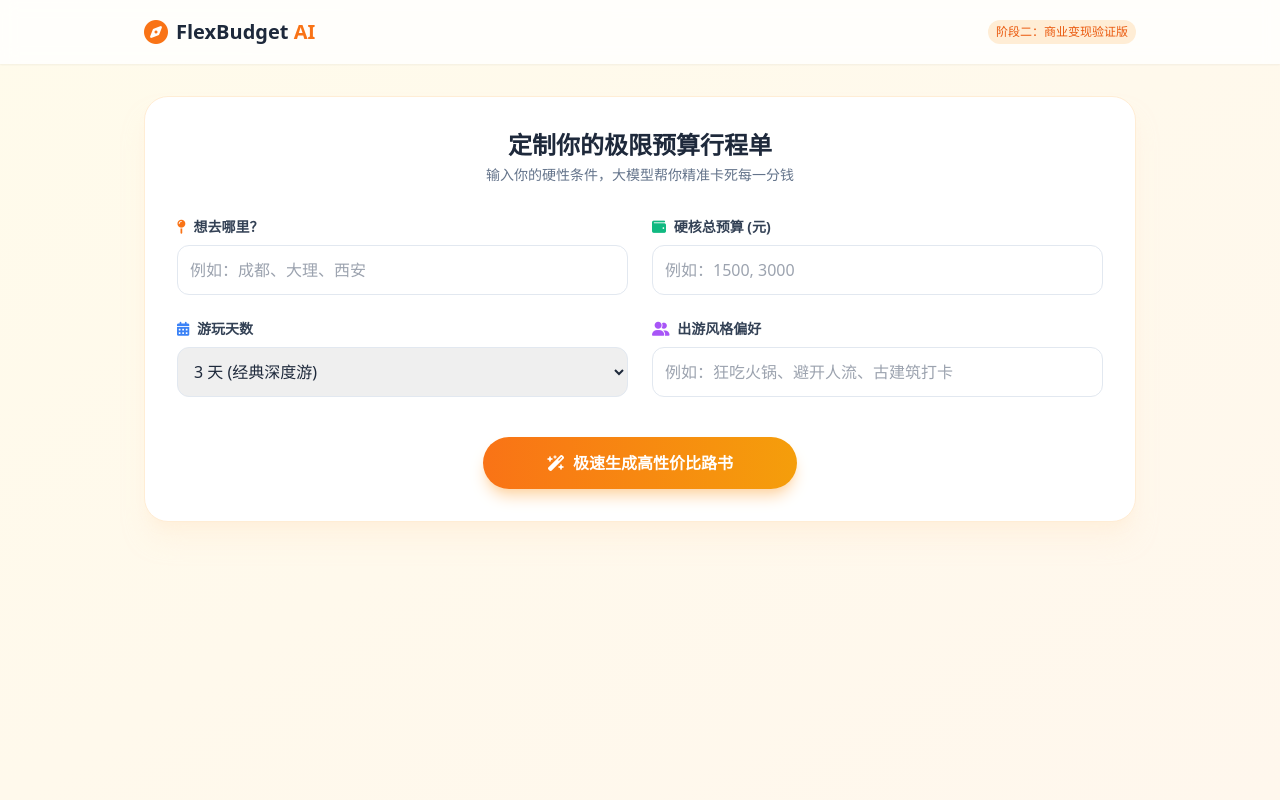
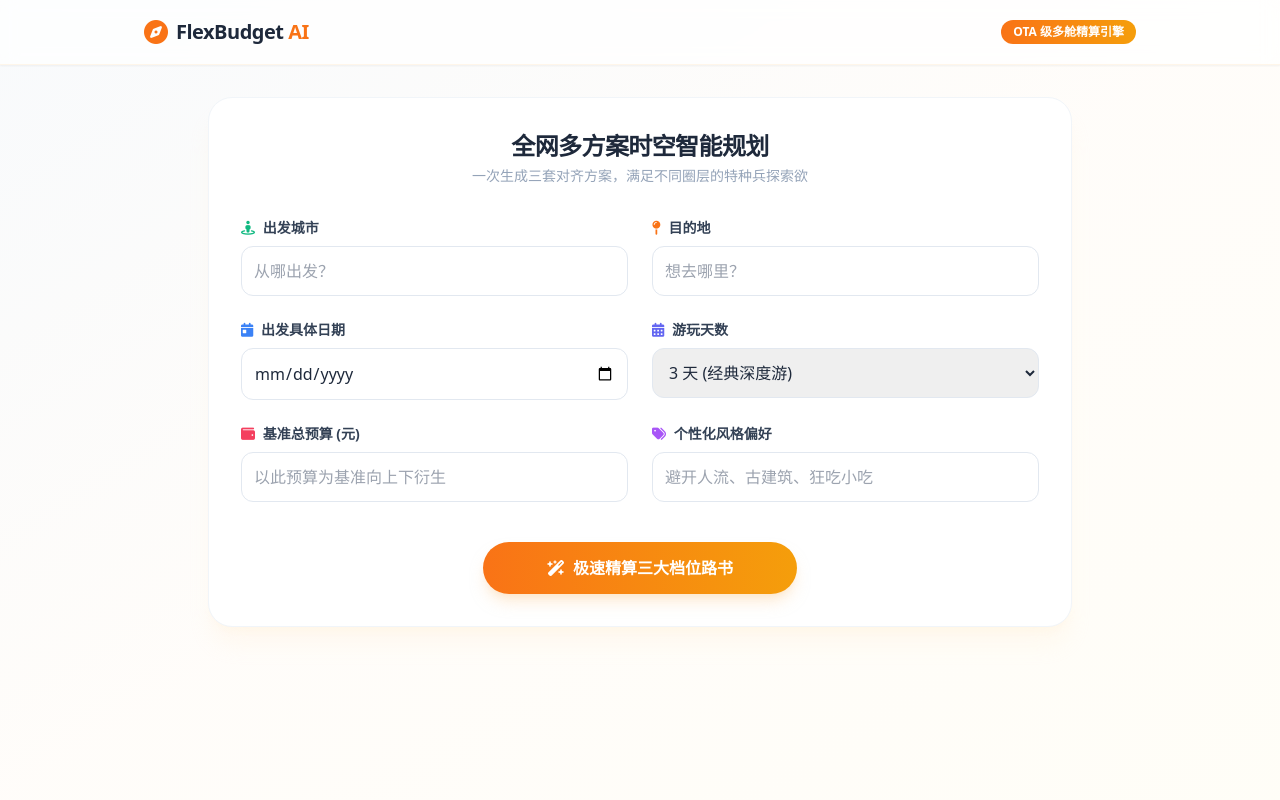
Before and after one commit to mengyufanqiu-maker/FlexBudgetAI, a Python web app: template templates/index.html in a window 1280 px wide. Run offline with Jinja, Linux system fonts and the light colour scheme; the template is opened without the code that fills it, so the values that code supplies are empty; some libraries are stand-ins or nearby versions.

Commit message:
Update index.html

```diff
--- a/templates/index.html
+++ b/templates/index.html
@@ -3,80 +3,108 @@
 <head>
     <meta charset="UTF-8">
     <meta name="viewport" content="width=device-width, initial-scale=1.0">
-    <title>FlexBudget AI | 智能特种兵旅游规划师</title>
+    <title>FlexBudget AI | 商业级三舱旅游规划师</title>
     <script src="https://cdn.tailwindcss.com"></script>
     <link rel="stylesheet" href="https://cdnjs.cloudflare.com/ajax/libs/font-awesome/6.4.0/css/all.min.css">
     <script src="https://cdn.jsdelivr.net/npm/marked/marked.min.js"></script>
+    <style>
+        /* 动态注入的返佣卡片高级样式 */
+        .affiliate-card { background-color: #fff7ed; border: 2px dashed #f97316; padding: 16px; border-radius: 16px; margin: 16px 0; font-size: 14px; text-align: left; box-shadow: 0 4px 6px -1px rgb(0 0 0 / 0.05); }
+        .affiliate-card span { color: #ea580c; font-weight: 800; display: inline-flex; items-center; }
+        .affiliate-card a { color: #0284c7; text-decoration: underline; font-weight: bold; margin-left: 4px; transition: color 0.2s; }
+        .affiliate-card a:hover { color: #0369a1; }
+
+        /* Markdown 渲染精美微调 */
+        .route-body h1 { font-size: 1.4rem; font-weight: 800; color: #1e293b; margin-top: 1.5rem; margin-bottom: 0.75rem; display: flex; items-center; }
+        .route-body h2 { font-size: 1.2rem; font-weight: 700; color: #0f172a; margin-top: 1.25rem; margin-bottom: 0.5rem; }
+        .route-body h3 { font-size: 1.05rem; font-weight: 700; color: #334155; margin-top: 1rem; }
+        .route-body p { margin-bottom: 0.75rem; line-height: 1.6; text-align: justify; }
+        .route-body ul { list-style-type: disc; padding-left: 1.5rem; margin-bottom: 1rem; }
+        .route-body li { margin-bottom: 0.3rem; }
+    </style>
 </head>
-<body class="bg-gradient-to-br from-amber-50 to-orange-50 min-h-screen font-sans text-slate-800">
+<body class="bg-gradient-to-br from-slate-50 via-orange-50/30 to-amber-50/40 min-h-screen font-sans text-slate-800">
 
-    <header class="bg-white/80 backdrop-blur shadow-sm sticky top-0 z-10">
+    <header class="bg-white/70 backdrop-blur shadow-sm sticky top-0 z-10 border-b border-orange-100/50">
         <div class="max-w-5xl mx-auto px-4 py-4 flex justify-between items-center">
             <div class="flex items-center space-x-2">
                 <i class="fa-solid fa-compass text-orange-500 text-2xl animate-spin-slow"></i>
-                <h1 class="text-xl font-bold text-slate-800">FlexBudget <span class="text-orange-500">AI</span></h1>
+                <h1 class="text-xl font-black text-slate-800 tracking-tight">FlexBudget <span class="text-orange-500">AI</span></h1>
             </div>
-            <span class="text-xs bg-orange-100 text-orange-600 px-2 py-1 rounded-full font-medium">阶段二：商业变现验证版</span>
+            <span class="text-xs bg-gradient-to-r from-orange-500 to-amber-500 text-white px-3 py-1 rounded-full font-bold">OTA 级多舱精算引擎</span>
         </div>
     </header>
 
-    <main class="max-w-5xl mx-auto px-4 py-8">
-        <div class="bg-white p-8 rounded-3xl shadow-xl shadow-orange-100/50 border border-orange-100 mb-8">
+    <main class="max-w-4xl mx-auto px-4 py-8">
+        <div class="bg-white p-8 rounded-3xl shadow-xl shadow-orange-100/30 border border-slate-100 mb-8">
             <div class="text-center mb-8">
-                <h2 class="text-2xl font-black text-slate-800">定制你的极限预算行程单</h2>
-                <p class="text-slate-500 text-sm mt-1">输入你的硬性条件，大模型帮你精准卡死每一分钱</p>
+                <h2 class="text-2xl font-black text-slate-800 tracking-tight">全网多方案时空智能规划</h2>
+                <p class="text-slate-400 text-sm mt-1">一次生成三套对齐方案，满足不同圈层的特种兵探索欲</p>
             </div>
 
             <form id="planForm" onsubmit="submitForm(event)" class="grid md:grid-cols-2 gap-6">
                 <div>
-                    <label class="block text-sm font-bold text-slate-700 mb-2"><i class="fa-solid fa-map-pin text-orange-500 mr-1"></i> 想去哪里？</label>
-                    <input type="text" id="destination" placeholder="例如：成都、大理、西安" class="w-full p-3 border border-slate-200 rounded-xl outline-none focus:ring-2 focus:ring-orange-500 transition" required>
+                    <label class="block text-sm font-bold text-slate-700 mb-2"><i class="fa-solid fa-street-view text-emerald-500 mr-1"></i> 出发城市</label>
+                    <input type="text" id="start_city" placeholder="从哪出发？" class="w-full p-3 border border-slate-200 rounded-xl outline-none focus:ring-2 focus:ring-orange-500 transition" required>
                 </div>
-
                 <div>
-                    <label class="block text-sm font-bold text-slate-700 mb-2"><i class="fa-solid fa-wallet text-emerald-500 mr-1"></i> 硬核总预算 (元)</label>
-                    <input type="number" id="budget" placeholder="例如：1500, 3000" class="w-full p-3 border border-slate-200 rounded-xl outline-none focus:ring-2 focus:ring-orange-500 transition" required>
+                    <label class="block text-sm font-bold text-slate-700 mb-2"><i class="fa-solid fa-map-pin text-orange-500 mr-1"></i> 目的地</label>
+                    <input type="text" id="destination" placeholder="想去哪里？" class="w-full p-3 border border-slate-200 rounded-xl outline-none focus:ring-2 focus:ring-orange-500 transition" required>
                 </div>
-
                 <div>
-                    <label class="block text-sm font-bold text-slate-700 mb-2"><i class="fa-solid fa-calendar-days text-blue-500 mr-1"></i> 游玩天数</label>
+                    <label class="block text-sm font-bold text-slate-700 mb-2"><i class="fa-solid fa-calendar-day text-blue-500 mr-1"></i> 出发具体日期</label>
+                    <input type="date" id="travel_date" class="w-full p-3 border border-slate-200 rounded-xl outline-none focus:ring-2 focus:ring-orange-500 transition" required>
+                </div>
+                <div>
+                    <label class="block text-sm font-bold text-slate-700 mb-2"><i class="fa-solid fa-calendar-days text-indigo-500 mr-1"></i> 游玩天数</label>
                     <select id="days" class="w-full p-3 border border-slate-200 rounded-xl outline-none focus:ring-2 focus:ring-orange-500 transition">
                         <option value="2">2 天 (周末特种兵)</option>
                         <option value="3" selected>3 天 (经典深度游)</option>
                         <option value="5">5 天 (长假充能)</option>
                     </select>
                 </div>
-
                 <div>
-                    <label class="block text-sm font-bold text-slate-700 mb-2"><i class="fa-solid fa-user-group text-purple-500 mr-1"></i> 出游风格偏好</label>
-                    <input type="text" id="tags" placeholder="例如：狂吃火锅、避开人流、古建筑打卡" class="w-full p-3 border border-slate-200 rounded-xl outline-none focus:ring-2 focus:ring-orange-500 transition">
+                    <label class="block text-sm font-bold text-slate-700 mb-2"><i class="fa-solid fa-wallet text-rose-500 mr-1"></i> 基准总预算 (元)</label>
+                    <input type="number" id="budget" placeholder="以此预算为基准向上下衍生" class="w-full p-3 border border-slate-200 rounded-xl outline-none focus:ring-2 focus:ring-orange-500 transition" required>
+                </div>
+                <div>
+                    <label class="block text-sm font-bold text-slate-700 mb-2"><i class="fa-solid fa-tags text-purple-500 mr-1"></i> 个性化风格偏好</label>
+                    <input type="text" id="tags" placeholder="避开人流、古建筑、狂吃小吃" class="w-full p-3 border border-slate-200 rounded-xl outline-none focus:ring-2 focus:ring-orange-500 transition">
                 </div>
 
                 <div class="md:col-span-2 text-center mt-4">
-                    <button type="submit" id="submitBtn" class="bg-gradient-to-r from-orange-500 to-amber-500 hover:from-orange-600 hover:to-amber-600 text-white font-bold py-3.5 px-16 rounded-full shadow-lg shadow-orange-200 transition transform hover:-translate-y-0.5 inline-flex items-center space-x-2">
+                    <button type="submit" id="submitBtn" class="bg-gradient-to-r from-orange-500 to-amber-500 hover:from-orange-600 hover:to-amber-600 text-white font-bold py-3.5 px-16 rounded-full shadow-lg shadow-orange-200/50 transition transform hover:-translate-y-0.5 inline-flex items-center space-x-2">
                         <i id="btnIcon" class="fa-solid fa-wand-magic-sparkles"></i>
-                        <span id="btnText">极速生成高性价比路书</span>
+                        <span id="btnText">极速精算三大档位路书</span>
                     </button>
                 </div>
             </form>
         </div>
 
-        <section id="resultSection" class="hidden">
+        <section id="resultSection" class="hidden space-y-4">
+            <div class="flex space-x-2 bg-slate-200/60 p-1.5 rounded-2xl w-full border border-slate-200">
+                <button onclick="switchTab('match')" id="tab-match" class="flex-1 py-3 text-sm font-bold rounded-xl transition inline-flex items-center justify-center space-x-1 bg-white text-orange-600 shadow-sm">
+                    <i class="fa-solid fa-bullseye"></i> <span>🎯 核心定制版 (最优先)</span>
+                </button>
+                <button onclick="switchTab('saving')" id="tab-saving" class="flex-1 py-3 text-sm font-bold rounded-xl transition inline-flex items-center justify-center space-x-1 text-slate-500 hover:text-slate-700">
+                    <i class="fa-solid fa-scale-balanced"></i> <span>🪙 极限节省版</span>
+                </button>
+                <button onclick="switchTab('luxury')" id="tab-luxury" class="flex-1 py-3 text-sm font-bold rounded-xl transition inline-flex items-center justify-center space-x-1 text-slate-500 hover:text-slate-700">
+                    <i class="fa-solid fa-crown"></i> <span>👑 尊享豪华版</span>
+                </button>
+            </div>
+
             <div class="bg-white rounded-3xl shadow-xl border border-slate-100 overflow-hidden">
-                <div class="bg-slate-900 p-6 flex justify-between items-center text-white">
-                    <div class="flex items-center space-x-2 font-bold">
-                        <i class="fa-solid fa-route text-amber-400"></i>
-                        <span>FlexBudget AI 特制专属路书</span>
-                    </div>
-                    <span class="text-xs bg-amber-400/20 text-amber-400 px-2 py-1 rounded font-mono">BUDGET LOCKED</span>
-                </div>
-                <div class="p-8 prose max-w-none" id="resultContent">
+                <div class="p-8 route-body" id="tabContentDisplay">
                     </div>
             </div>
         </section>
     </main>
 
     <script>
+        // 全局存储大模型吐出的三份切片数据
+        let planData = { match: '', saving: '', luxury: '' };
+
         async function submitForm(event) {
             event.preventDefault();
             const btn = document.getElementById('submitBtn');
@@ -86,7 +114,7 @@
 
             btn.disabled = true;
             btnIcon.className = 'fa-solid fa-spinner fa-spin';
-            btnText.innerText = 'AI 正在精算全网机票酒店、极限锁价中...';
+            btnText.innerText = '正在同时精算极省、匹配、高奢三套大账本...';
             resultSection.classList.add('hidden');
 
             try {
@@ -94,25 +122,53 @@
                     method: 'POST',
                     headers: { 'Content-Type': 'application/json' },
                     body: JSON.stringify({
+                        start_city: document.getElementById('start_city').value,
                         destination: document.getElementById('destination').value,
+                        travel_date: document.getElementById('travel_date').value,
+                        days: document.getElementById('days').value,
                         budget: document.getElementById('budget').value,
-                        days: document.getElementById('days').value,
                         tags: document.getElementById('tags').value
                     })
                 });
+
                 const data = await response.json();
                 if (response.ok) {
-                    document.getElementById('resultContent').innerHTML = marked.parse(data.result);
+                    const rawResult = data.result;
+
+                    # 利用特定暗号切开三套路书
+                    planData.match = rawResult.split('---PLAN_SAVING---')[0].replace('---PLAN_MATCH---', '');
+                    const remainder = rawResult.split('---PLAN_SAVING---')[1];
+                    planData.saving = remainder.split('---PLAN_LUXURY---')[0];
+                    planData.luxury = remainder.split('---PLAN_LUXURY---')[1];
+
+                    // 核心关键点：最优先、默认展示匹配版方案！
+                    switchTab('match');
                     resultSection.classList.remove('hidden');
                     resultSection.scrollIntoView({ behavior: 'smooth' });
                 } else {
                     alert('精算失败: ' + data.error);
                 }
-            } catch (e) { alert('网络链路故障: ' + e); }
+            } catch (e) { alert('链路异常: ' + e); }
 
             btn.disabled = false;
             btnIcon.className = 'fa-solid fa-wand-magic-sparkles';
-            btnText.innerText = '极速生成高性价比路书';
+            btnText.innerText = '极速精算三大档位路书';
+        }
+
+        // 标签页动态切换魔法
+        function switchTab(type) {
+            const tabs = ['match', 'saving', 'luxury'];
+            tabs.forEach(t => {
+                const tabBtn = document.getElementById('tab-' + t);
+                if(t === type) {
+                    tabBtn.className = "flex-1 py-3 text-sm font-bold rounded-xl transition inline-flex items-center justify-center space-x-1 bg-white text-orange-600 shadow-sm";
+                } else {
+                    tabBtn.className = "flex-1 py-3 text-sm font-bold rounded-xl transition inline-flex items-center justify-center space-x-1 text-slate-500 hover:text-slate-700";
+                }
+            });
+
+            // 将对应的 Markdown 实时解析并灌入显示区
+            document.getElementById('tabContentDisplay').innerHTML = marked.parse(planData[type] || '暂无数据');
         }
     </script>
 </body>
```
